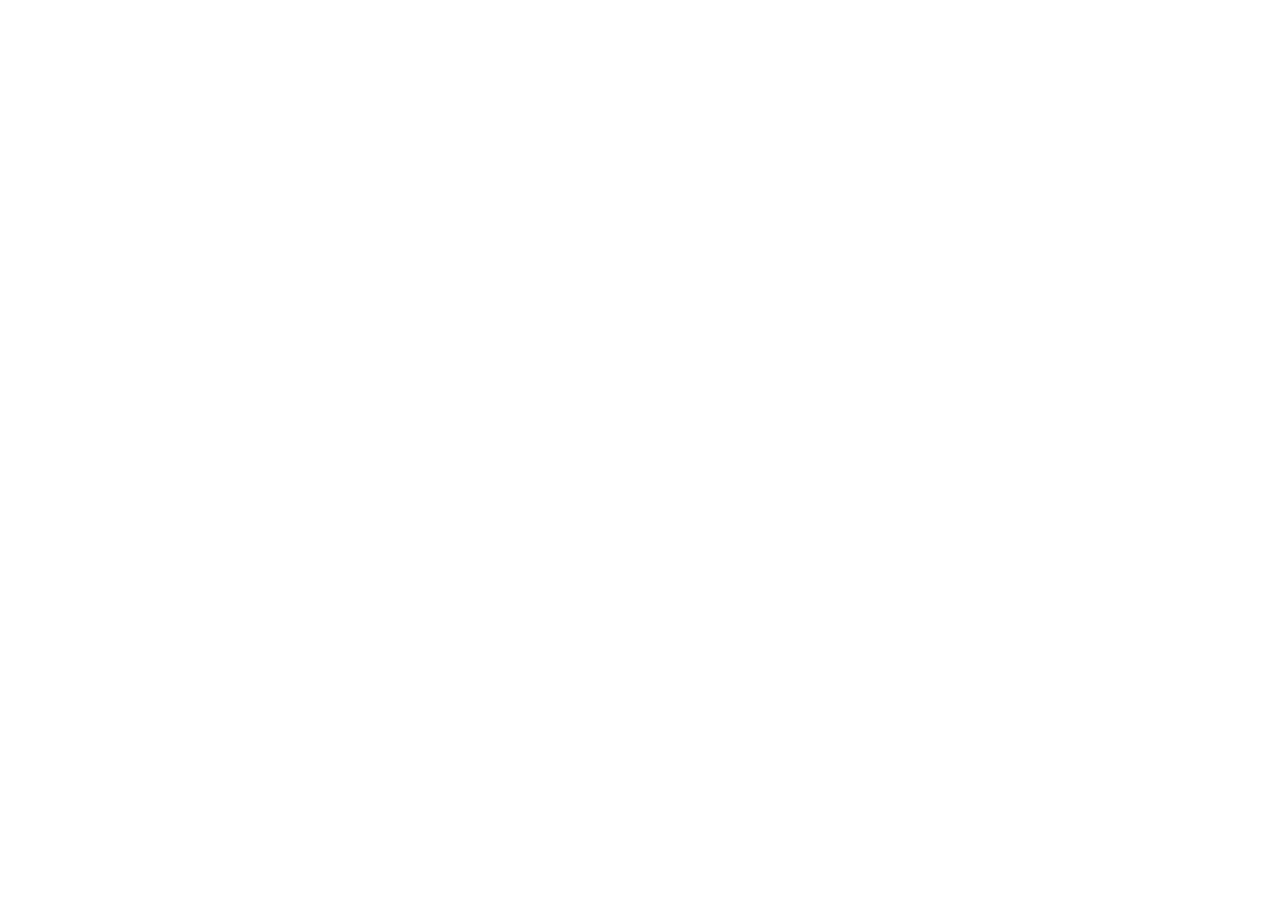
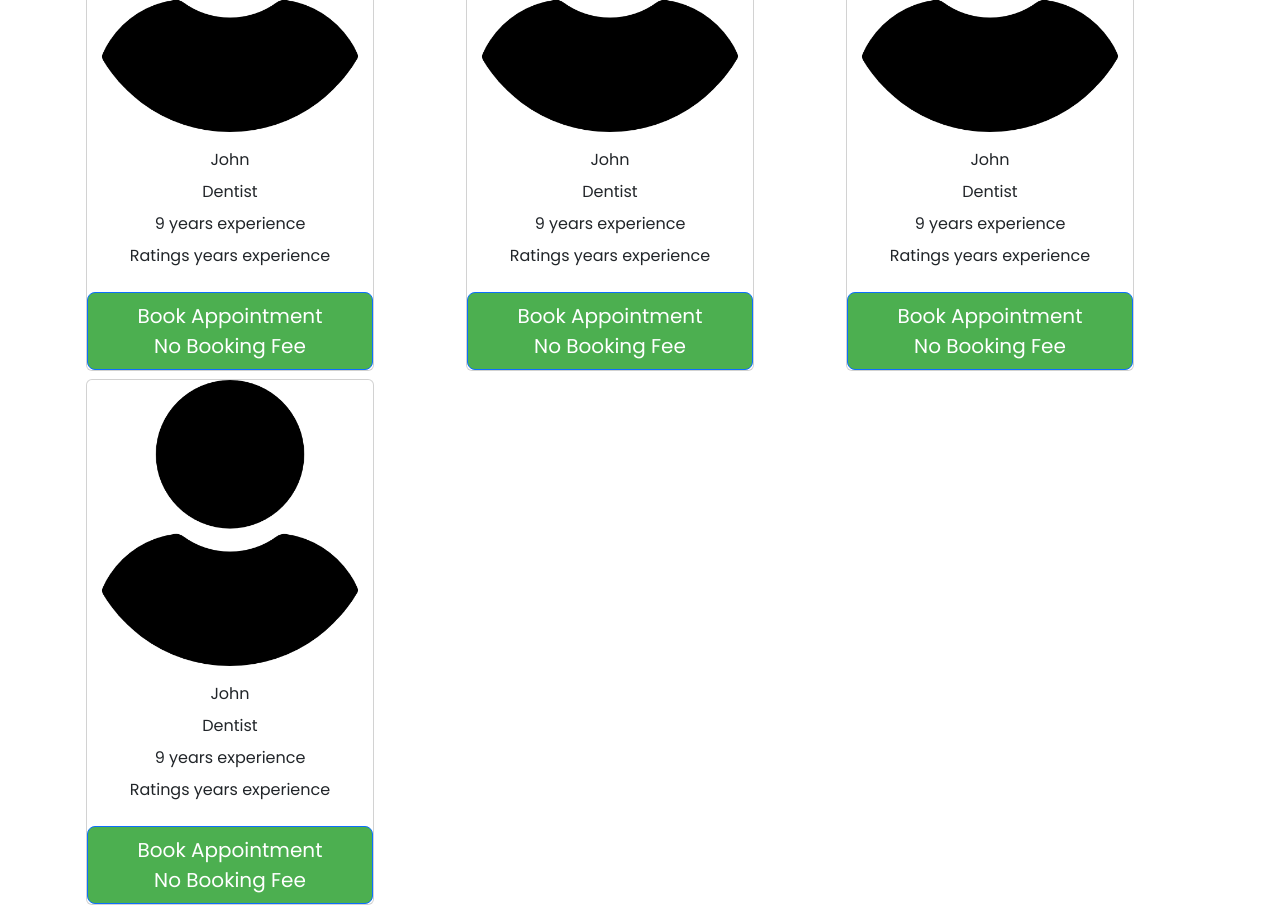
Before and after one commit to johnrizos/test_med_app, a React (Create React App) app: page /find-doctor in a window 1280 px wide. Shown: the part 840-1749 px from the top of the page. Before the commit the page ends 880 px from the top, so only its background shows below. Built offline with nearby package versions, Linux system fonts and the light colour scheme.

Commit message:
DoctorCard

```diff
--- /dev/null
+++ b/src/Components/DoctorCard/DoctorCard.js
@@ -0,0 +1,26 @@
+import React from "react";
+import "./DoctorCard.css";
+import blankUserImg from "./images/users/user.png";
+
+const DoctorCard = (props) => {
+  return (
+    <>
+      <div className="card" style={{ width: "18rem" }}>
+        <img src={blankUserImg} className="card-img-top" alt="..." />
+        <div className="card-body">
+          <p className="card-title text-center">{props.name}</p>
+          <p className="card-title text-center">{props.speciality}</p>
+          <p className="card-title text-center">{props.experience} years experience</p>
+          <p className="card-title text-center">Ratings {props.rating} years experience</p>
+
+        </div>
+          <a href="#" style={{ backgroundColor:"#4CAF50" }} className="btn btn-primary btn-lg btn-block">
+          Book Appointment<br />
+          No Booking Fee
+          </a>
+      </div>
+    </>
+  );
+};
+
+export default DoctorCard;
--- a/src/Components/FindDoctorSearch/FindDoctorSearch.css
+++ b/src/Components/FindDoctorSearch/FindDoctorSearch.css
@@ -2,7 +2,7 @@
     display: block;
     justify-content: center;
     align-items: center;
-    height: 100vh;
+    /* height: 100vh; */
     background-color: white;
     padding: 80px 0 0 0;
     width: 80%;
--- a/src/Components/FindDoctorSearch/FindDoctorSearch.js
+++ b/src/Components/FindDoctorSearch/FindDoctorSearch.js
@@ -1,9 +1,20 @@
 import React, { useState } from "react";
 import "./FindDoctorSearch.css";
 import consulting from "./images/consulting.png";
+import DoctorCard from "../DoctorCard/DoctorCard";
 
 const FindDoctorSearch = () => {
-  const specialityListData = {1: "Cardiologist",2: "Dermatologist",3: "Dentist",4: "Gynecologist",5: "Neurologist",6: "Orthopedic",7: "Pediatrician",8: "Psychiatrist",9: "Urologist",};
+  const specialityListData = {
+    1: "Cardiologist",
+    2: "Dermatologist",
+    3: "Dentist",
+    4: "Gynecologist",
+    5: "Neurologist",
+    6: "Orthopedic",
+    7: "Pediatrician",
+    8: "Psychiatrist",
+    9: "Urologist",
+  };
   const handleSpeciality = (e) => {
     console.log(e.target.value);
   };
@@ -16,7 +27,6 @@
   const handleListFlag = () => {
     setListFlag(!listFlag);
   };
-
 
   const [specialitySearchInput, setSpecialitySearchInput] = useState("");
   const [specialityList, setSpecialityList] = useState(specialityListData);
@@ -65,7 +75,13 @@
                   }}
                 />
                 <span className="input-group-text" id="basic-addon2">
-                  <svg xmlns="http://www.w3.org/2000/svg" width="16" height="16" fill="currentColor" className="bi bi-search" viewBox="0 0 16 16"
+                  <svg
+                    xmlns="http://www.w3.org/2000/svg"
+                    width="16"
+                    height="16"
+                    fill="currentColor"
+                    className="bi bi-search"
+                    viewBox="0 0 16 16"
                   >
                     <path d="M11.742 10.344a6.5 6.5 0 1 0-1.397 1.398h-.001q.044.06.098.115l3.85 3.85a1 1 0 0 0 1.415-1.414l-3.85-3.85a1 1 0 0 0-.115-.1zM12 6.5a5.5 5.5 0 1 1-11 0 5.5 5.5 0 0 1 11 0" />
                   </svg>
@@ -74,7 +90,7 @@
               {listFlag && (
                 <div className="search-doctor-list border border-2 ">
                   <ul className="p-0 m-0">
-                  { Object.keys(specialityList).map((key) => (
+                    {Object.keys(specialityList).map((key) => (
                       <li
                         className="border-bottom  border-1 p-2"
                         value={specialityList[key]}
@@ -85,10 +101,51 @@
                       </li>
                     ))}
                   </ul>
-
-              </div> )}
+                </div>
+              )}
             </div>
           </div>
+        </section>
+        <section>
+          <div class="row">
+            <div class="col m-1">
+              <DoctorCard
+                name="John"
+                speciality="Dentist"
+                experience="9"
+                rating=""
+                image=""
+              />
+            </div>
+            <div class="col m-1">
+              <DoctorCard
+                name="John"
+                speciality="Dentist"
+                experience="9"
+                rating=""
+                image=""
+              />
+            </div>
+            <div class="col m-1">
+              <DoctorCard
+                name="John"
+                speciality="Dentist"
+                experience="9"
+                rating=""
+                image=""
+              />
+            </div>
+            <div class="col m-1">
+              <DoctorCard
+                name="John"
+                speciality="Dentist"
+                experience="9"
+                rating=""
+                image=""
+              />
+            </div>
+          </div>
+
         </section>
       </div>
     </>
```
Also changed, not shown: src/Components/DoctorCard/DoctorCard.css (added), src/Components/DoctorCard/images/users/user.png (added). Lines whose indentation alone changed are shown as unchanged.
